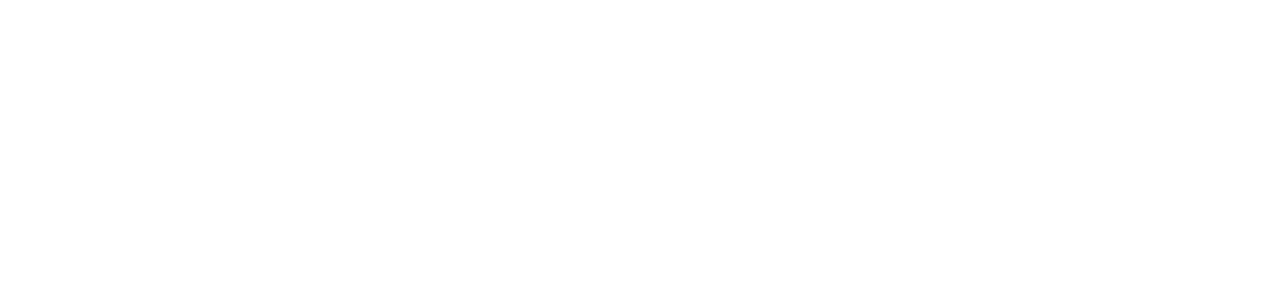
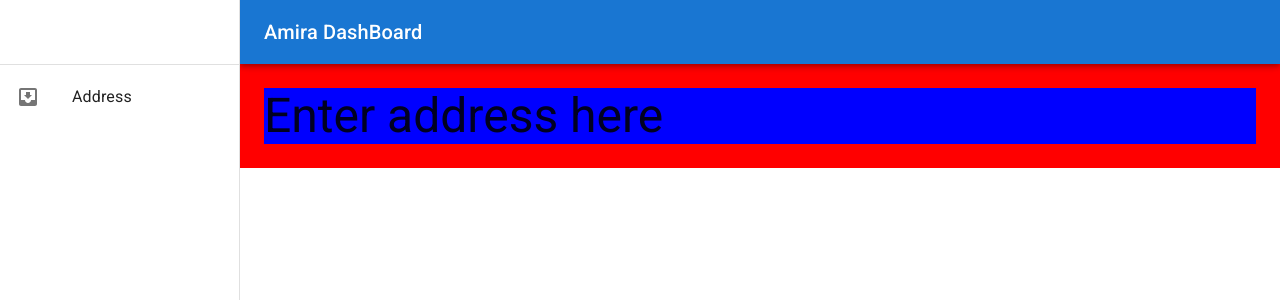
Before and after one commit to Saks05/React-mui, a React (Vite) app: page /dashboard/address in a window 1280 px wide. Before the commit this address had no page. Shown: the top 300 px of the page. Built offline with nearby package versions, Linux system fonts and the light colour scheme.

Commit message:
Dashbord and Address routes

```diff
--- a/src/components/LoginForm.jsx
+++ b/src/components/LoginForm.jsx
@@ -20,7 +20,9 @@
 import Divider from "@mui/material/Divider";
 import { useNavigate } from "react-router-dom";
 
-const Login = ({ setShowLogin }) => {
+
+const Login = ({ props }) => {
+  const{setShowLogin}=props.setShowLogin
   const [showPassword, setShowPassword] = useState(false);
   const navigate = useNavigate();
   const handleClickShowPassword = () => setShowPassword((show) => !show);
--- /dev/null
+++ b/src/pages/Address.jsx
@@ -0,0 +1,14 @@
+/* eslint-disable no-unused-vars */
+import { Box, Typography } from '@mui/material'
+import React from 'react'
+
+const address = () => {
+  return (
+    <Box
+    sx={{height:"100%",width:"100%",background:"blue"}}>
+       <Typography variant='h3'>Enter address here</Typography>
+    </Box>
+  )
+}
+
+export default address
--- a/src/pages/Dashboard.jsx
+++ b/src/pages/Dashboard.jsx
@@ -1,16 +1,127 @@
 /* eslint-disable no-unused-vars */
 import { Box, Typography } from '@mui/material'
-import React from 'react'
+import * as React from 'react';
+import AppBar from '@mui/material/AppBar';
+import CssBaseline from '@mui/material/CssBaseline';
+import Divider from '@mui/material/Divider';
+import Drawer from '@mui/material/Drawer';
+import IconButton from '@mui/material/IconButton';
+import InboxIcon from '@mui/icons-material/MoveToInbox';
+import List from '@mui/material/List';
+import ListItem from '@mui/material/ListItem';
+import ListItemButton from '@mui/material/ListItemButton';
+import ListItemIcon from '@mui/material/ListItemIcon';
+import ListItemText from '@mui/material/ListItemText';
+import MailIcon from '@mui/icons-material/Mail';
+import MenuIcon from '@mui/icons-material/Menu';
+import Toolbar from '@mui/material/Toolbar';
+import { Outlet } from 'react-router-dom';
+
+const drawerWidth = 240;
+
 
 const Dashboard = () => {
+    const [mobileOpen, setMobileOpen] = React.useState(false);
+  const [isClosing, setIsClosing] = React.useState(false);
+
+  const handleDrawerClose = () => {
+    setIsClosing(true);
+    setMobileOpen(false);
+  };
+
+  const handleDrawerTransitionEnd = () => {
+    setIsClosing(false);
+  };
+
+  const handleDrawerToggle = () => {
+    if (!isClosing) {
+      setMobileOpen(!mobileOpen);
+    }
+  };
+  const drawer = (
+    <div>
+      <Toolbar />
+      <Divider />
+      <List>
+      <ListItem  disablePadding>
+            <ListItemButton>
+              <ListItemIcon>
+               <InboxIcon />
+              </ListItemIcon>
+              <ListItemText primary={"Address"} />
+            </ListItemButton>
+          </ListItem>
+      </List>
+
+    </div>
+  );
+
   return (
-    <Box
-    sx={{
-        height: "100vh",
-        width: "100%",
-        background:"red",
-      }}>
-       <Typography variant='h4'>Dashboard</Typography>
+    <Box sx={{ display: 'flex' }}>
+      <CssBaseline />
+      <AppBar
+        position="fixed"
+        sx={{
+          width: { sm: `calc(100% - ${drawerWidth}px)` },
+          ml: { sm: `${drawerWidth}px` },
+        }}
+      >
+        <Toolbar>
+          <IconButton
+            color="inherit"
+            aria-label="open drawer"
+            edge="start"
+            onClick={handleDrawerToggle}
+            sx={{ mr: 2, display: { sm: 'none' } }}
+          >
+            <MenuIcon />
+          </IconButton>
+          <Typography variant="h6" noWrap component="div">
+           Amira DashBoard
+          </Typography>
+        </Toolbar>
+      </AppBar>
+      <Box
+        component="nav"
+        sx={{ width: { sm: drawerWidth }, flexShrink: { sm: 0 } }}
+        aria-label="mailbox folders"
+      >
+        {/* The implementation can be swapped with js to avoid SEO duplication of links. */}
+        <Drawer
+
+          variant="temporary"
+          open={mobileOpen}
+          onTransitionEnd={handleDrawerTransitionEnd}
+          onClose={handleDrawerClose}
+          ModalProps={{
+            keepMounted: true, // Better open performance on mobile.
+          }}
+          sx={{
+            display: { xs: 'block', sm: 'none' },
+            '& .MuiDrawer-paper': { boxSizing: 'border-box', width: drawerWidth },
+          }}
+        >
+          {drawer}
+        </Drawer>
+        <Drawer
+          variant="permanent"
+          sx={{
+            display: { xs: 'none', sm: 'block' },
+            '& .MuiDrawer-paper': { boxSizing: 'border-box', width: drawerWidth },
+          }}
+          open
+        >
+          {drawer}
+        </Drawer>
+      </Box>
+      <Box
+        component="main"
+        sx={{ flexGrow: 1, p: 3, width: { sm: `calc(100% - ${drawerWidth}px)` }, background:"red", height:"100%" }}
+      >
+        <Toolbar />
+        <Outlet/>
+
+      </Box>
     </Box>
   )
 }
```
Also changed, not shown: src/Routes.jsx (+14 -0 lines).
